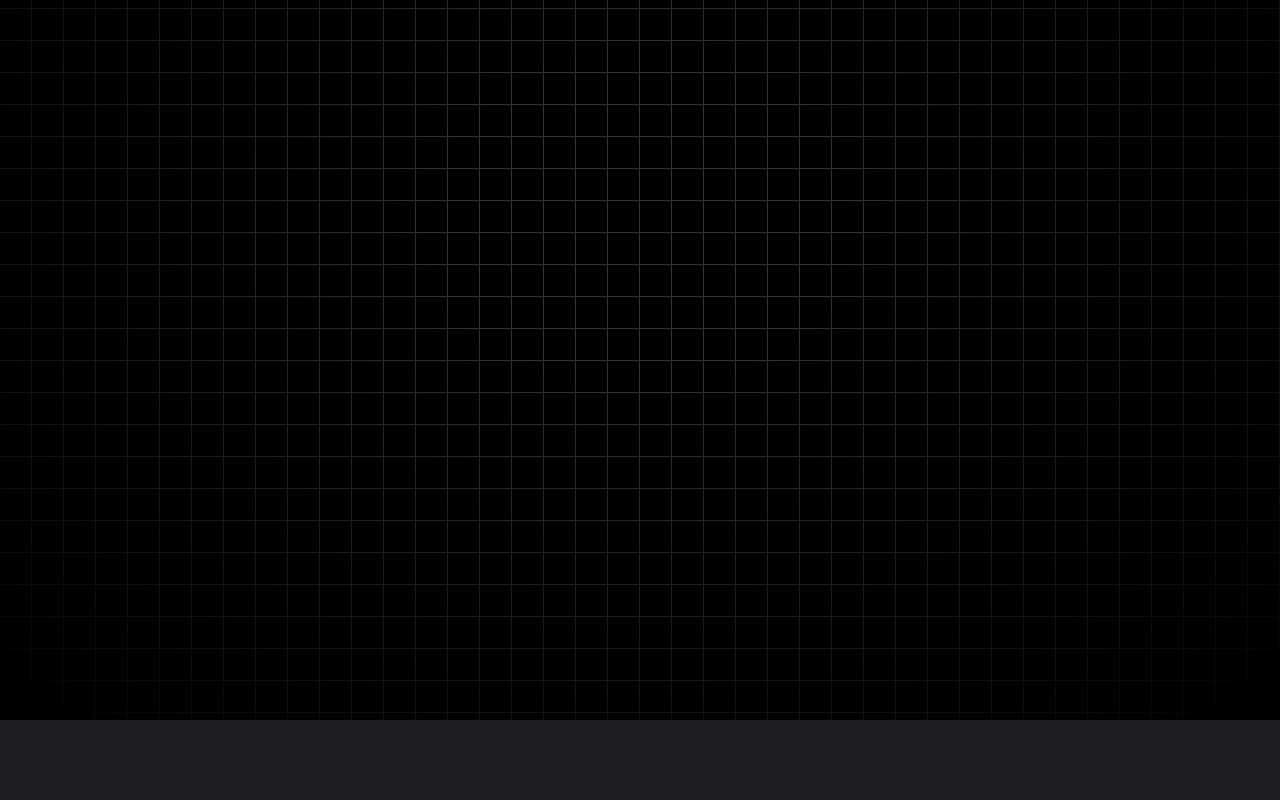
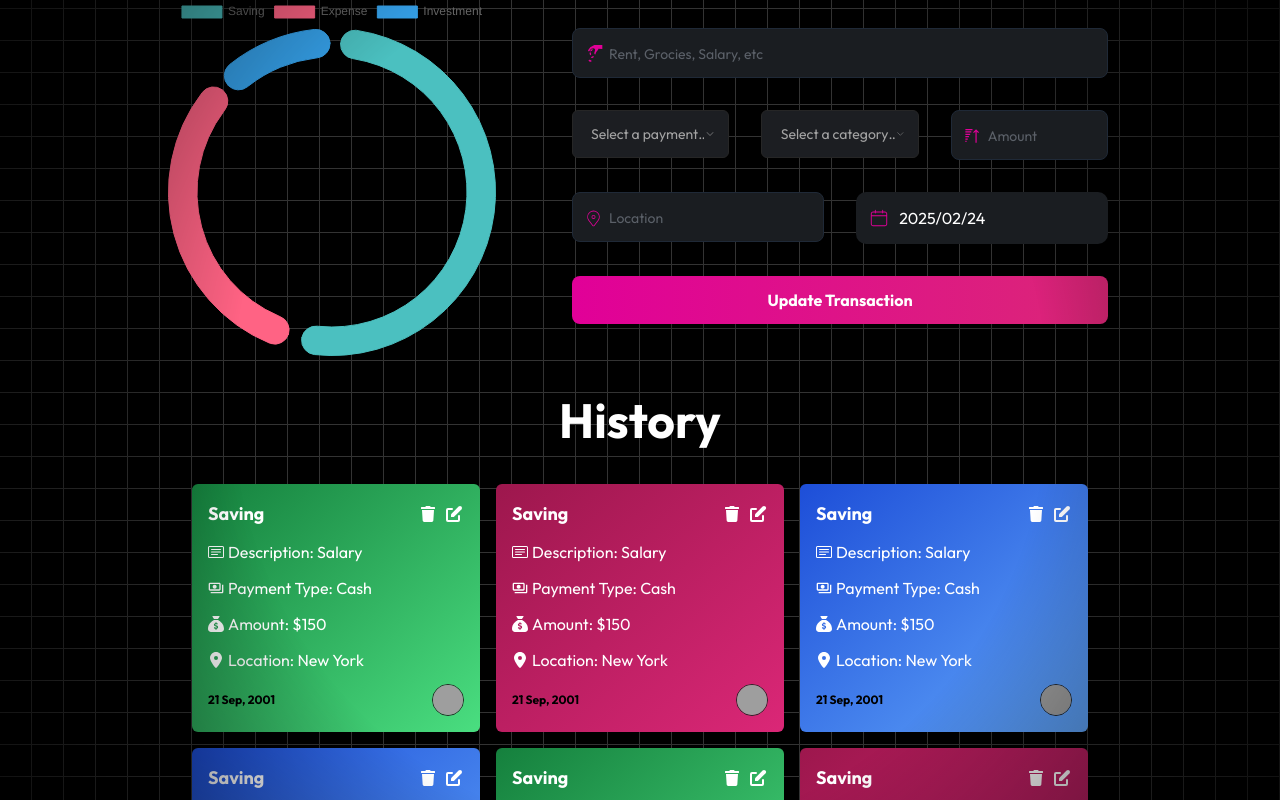
Before and after one commit to andryariadi/expense_gql, a Next.js app in the folder client/: page / in a window 1280 px wide. Shown: the part 280-1080 px from the top of the page. Before the commit the page ends 1000 px from the top, so only its background shows below. Built offline with nearby package versions, Linux system fonts and the light colour scheme; grey boxes are pictures that could not be loaded.

Commit message:
styling home page

```diff
--- a/client/src/app/(root)/page.tsx
+++ b/client/src/app/(root)/page.tsx
@@ -1,3 +1,26 @@
+import CardLists from "@/components/CardLists";
+import Chart from "@/components/Chart";
+import TransactionForm from "@/components/TransactionForm";
+
 export default function Home() {
-  return <main className="b-rose-500 min-h-screen">Hello bree</main>;
+  return (
+    <main className="b-fuchsia-500 min-h-[calc(100vh-12rem)] flex  items-start justify-center">
+      <div className="b-sky-500">
+        <div className="b-rose-500 w-full max-w-5xl flex flex-col items-center gap-y-5">
+          {/* Title */}
+          <h2 className="md:text-4xl text-2xl lg:text-4xl font-bold text-center relative z-50 mb-4 mr-4 bg-gradient-to-r from-pink-600 via-indigo-500 to-pink-400 inline-block text-transparent bg-clip-text">Spend wisely, track wisely</h2>
+
+          {/* Chart and Form */}
+          <div className="flex items-center gap-10">
+            <Chart />
+
+            <TransactionForm />
+          </div>
+        </div>
+
+        {/* Card Lists */}
+        <CardLists />
+      </div>
+    </main>
+  );
 }
--- a/client/src/app/(root)/transaction/[id]/page.tsx
+++ b/client/src/app/(root)/transaction/[id]/page.tsx
@@ -1,4 +1,4 @@
-import UpdateTransactionForm from "@/components/UpdateTransactionForm";
+import TransactionForm from "@/components/TransactionForm";
 
 const UpdateTransactionPage = () => {
   return (
@@ -8,7 +8,7 @@ const UpdateTransactionPage = () => {
         <h2 className="md:text-4xl text-2xl lg:text-4xl font-bold text-center relative z-50 mb-4 mr-4 bg-gradient-to-r from-pink-600 via-indigo-500 to-pink-400 inline-block text-transparent bg-clip-text">Update this transaction</h2>
 
         {/* Form */}
-        <UpdateTransactionForm />
+        <TransactionForm />
       </div>
     </main>
   );
--- /dev/null
+++ b/client/src/components/Card.tsx
@@ -0,0 +1,56 @@
+import { FaLocationDot } from "react-icons/fa6";
+import { BsCardText } from "react-icons/bs";
+import { MdOutlinePayments } from "react-icons/md";
+import { FaSackDollar } from "react-icons/fa6";
+import { FaTrash } from "react-icons/fa";
+import { HiPencilAlt } from "react-icons/hi";
+import Link from "next/link";
+import Image from "next/image";
+
+const categoryColorMap = {
+  saving: "from-green-700 to-green-400",
+  expense: "from-pink-800 to-pink-600",
+  investment: "from-blue-700 to-blue-400",
+  // Add more categories and corresponding color classes as needed
+};
+
+const Card = ({ cardType }: { cardType: string }) => {
+  const cardClass = categoryColorMap[cardType as keyof typeof categoryColorMap];
+
+  return (
+    <div className={`rounded-md p-4 bg-gradient-to-br ${cardClass}`}>
+      <div className="flex flex-col gap-3">
+        <div className="flex flex-row items-center justify-between">
+          <h2 className="text-lg font-bold text-white">Saving</h2>
+          <div className="flex items-center gap-2">
+            <FaTrash className={"cursor-pointer"} />
+            <Link href={`/transaction/123`}>
+              <HiPencilAlt className="cursor-pointer" size={20} />
+            </Link>
+          </div>
+        </div>
+        <p className="text-white flex items-center gap-1">
+          <BsCardText />
+          Description: Salary
+        </p>
+        <p className="text-white flex items-center gap-1">
+          <MdOutlinePayments />
+          Payment Type: Cash
+        </p>
+        <p className="text-white flex items-center gap-1">
+          <FaSackDollar />
+          Amount: $150
+        </p>
+        <p className="text-white flex items-center gap-1">
+          <FaLocationDot />
+          Location: New York
+        </p>
+        <div className="flex justify-between items-center">
+          <p className="text-xs text-black font-bold">21 Sep, 2001</p>
+          <Image src={"https://tecdn.b-cdn.net/img/new/avatars/2.webp"} alt="Avatar" width={40} height={40} className="h-8 w-8 border rounded-full" />
+        </div>
+      </div>
+    </div>
+  );
+};
+export default Card;
--- /dev/null
+++ b/client/src/components/CardLists.tsx
@@ -0,0 +1,20 @@
+import Card from "./Card";
+
+const CardLists = () => {
+  return (
+    <div className="w-full px-10 min-h-[40vh]">
+      <h3 className="text-5xl font-bold text-center my-10">History</h3>
+
+      {/* Card Lists */}
+      <div className="w-full grid grid-cols-1 md:grid-cols-2 lg:grid-cols-3 gap-4 justify-start mb-20">
+        <Card cardType={"saving"} />
+        <Card cardType={"expense"} />
+        <Card cardType={"investment"} />
+        <Card cardType={"investment"} />
+        <Card cardType={"saving"} />
+        <Card cardType={"expense"} />
+      </div>
+    </div>
+  );
+};
+export default CardLists;
--- /dev/null
+++ b/client/src/components/Chart.tsx
@@ -0,0 +1,30 @@
+"use client";
+
+import { Doughnut } from "react-chartjs-2";
+import { Chart as ChartJS, ArcElement, Tooltip, Legend } from "chart.js";
+ChartJS.register(ArcElement, Tooltip, Legend);
+
+const Chart = () => {
+  const chartData = {
+    labels: ["Saving", "Expense", "Investment"],
+    datasets: [
+      {
+        label: "%",
+        data: [13, 8, 3],
+        backgroundColor: ["rgba(75, 192, 192)", "rgba(255, 99, 132)", "rgba(54, 162, 235)"],
+        borderColor: ["rgba(75, 192, 192)", "rgba(255, 99, 132)", "rgba(54, 162, 235, 1)"],
+        borderWidth: 1,
+        borderRadius: 30,
+        spacing: 10,
+        cutout: 130,
+      },
+    ],
+  };
+  return (
+    <div className="h-[330px] w-[330px] md:h-[360px] md:w-[360px]  ">
+      <Doughnut data={chartData} />
+    </div>
+  );
+};
+
+export default Chart;
--- a/client/src/components/GridBackground.tsx
+++ b/client/src/components/GridBackground.tsx
@@ -5,7 +5,7 @@ const GridBackground = ({
 }>) => {
   return (
     <div className="w-full bg-black text-white bg-grid-white/[0.2] relative">
-      <div className="absolute pointer-events-none inset-0 bg-black [mask-image:radial-gradient(ellipse_at_center,transparent_20%,black)]"></div>
+      <div className="absolute pointer-events-none inset-0 bg-black [mask-image:radial-gradient(ellipse_at_center,transparent_45%,black)]"></div>
       {children}
     </div>
   );
--- a/client/src/components/UpdateTransactionForm.tsx
+++ b/client/src/components/TransactionForm.tsx
@@ -17,7 +17,7 @@ import { LiaSortAmountUpSolid } from "react-icons/lia";
 import { CiLocationOn } from "react-icons/ci";
 import { useState } from "react";
 
-const UpdateTransactionForm = () => {
+const TransactionForm = () => {
   const [startDate, setStartDate] = useState<Date | null>(new Date());
 
   const handleDateChange = (date: Date | null) => {
@@ -40,7 +40,7 @@ const UpdateTransactionForm = () => {
   });
 
   const handleSubmitUpdateTransaction: SubmitHandler<z.infer<typeof TransactionFormValidation>> = async (data) => {
-    console.log({ data }, "<---updateTransactionForm");
+    console.log({ data }, "<---transactionForm");
   };
   return (
     <form onSubmit={handleSubmit(handleSubmitUpdateTransaction)} className="b-sky-700 w-full max-w-xl">
@@ -119,8 +119,9 @@ const UpdateTransactionForm = () => {
               name="amount"
               propData={{
                 ...register("amount", {
+                  // Choose one of the following methods to handle number input
+                  valueAsNumber: true,
                   //   setValueAs: (v) => (v === "" ? undefined : Number(v)),
-                  valueAsNumber: true,
                 }),
               }}
             />
@@ -155,4 +156,4 @@ const UpdateTransactionForm = () => {
   );
 };
 
-export default UpdateTransactionForm;
+export default TransactionForm;
--- /dev/null
+++ b/client/src/components/TransactionSkeleton.tsx
@@ -0,0 +1,21 @@
+const TransactionFormSkeleton = () => {
+  return (
+    <div className="h-screen max-w-xl mx-auto py-10">
+      <h3 className="h-6 bg-gray-200 rounded animate-pulse"></h3>
+
+      <ul className="mt-5 flex gap-3">
+        <li className="w-full h-6 bg-gray-200 rounded dark:bg-gray-700 animate-pulse"></li>
+        <li className="w-full h-6 bg-gray-200 rounded dark:bg-gray-700 animate-pulse"></li>
+        <li className="w-full h-6 bg-gray-200 rounded dark:bg-gray-700 animate-pulse"></li>
+      </ul>
+      <ul className="mt-5 flex gap-3">
+        <li className="w-full h-6 bg-gray-200 rounded dark:bg-gray-700 animate-pulse"></li>
+        <li className="w-full h-6 bg-gray-200 rounded dark:bg-gray-700 animate-pulse"></li>
+      </ul>
+      <ul className="mt-5 flex gap-3">
+        <li className="w-full h-6 bg-gray-200 rounded dark:bg-gray-700 animate-pulse"></li>
+      </ul>
+    </div>
+  );
+};
+export default TransactionFormSkeleton;
```
